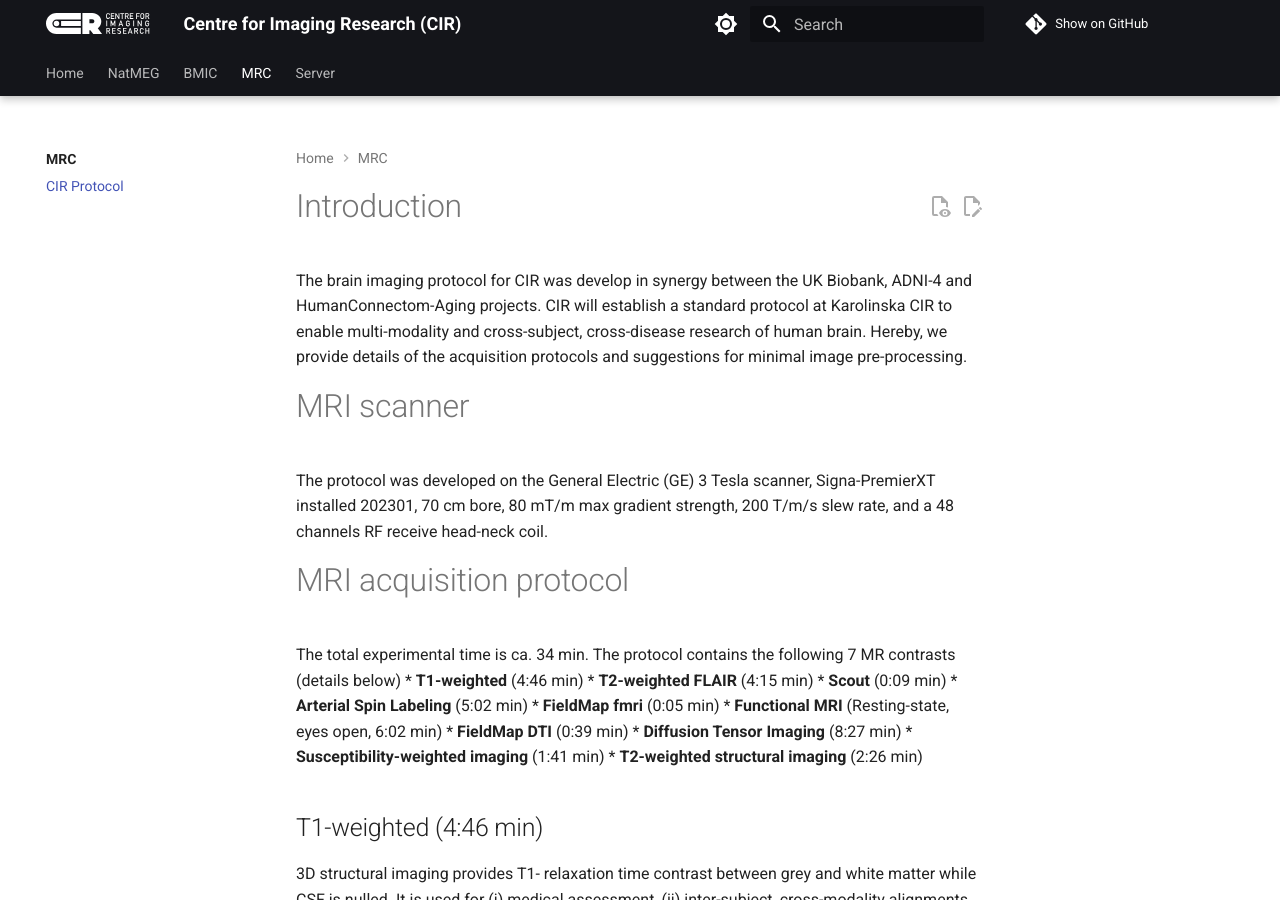
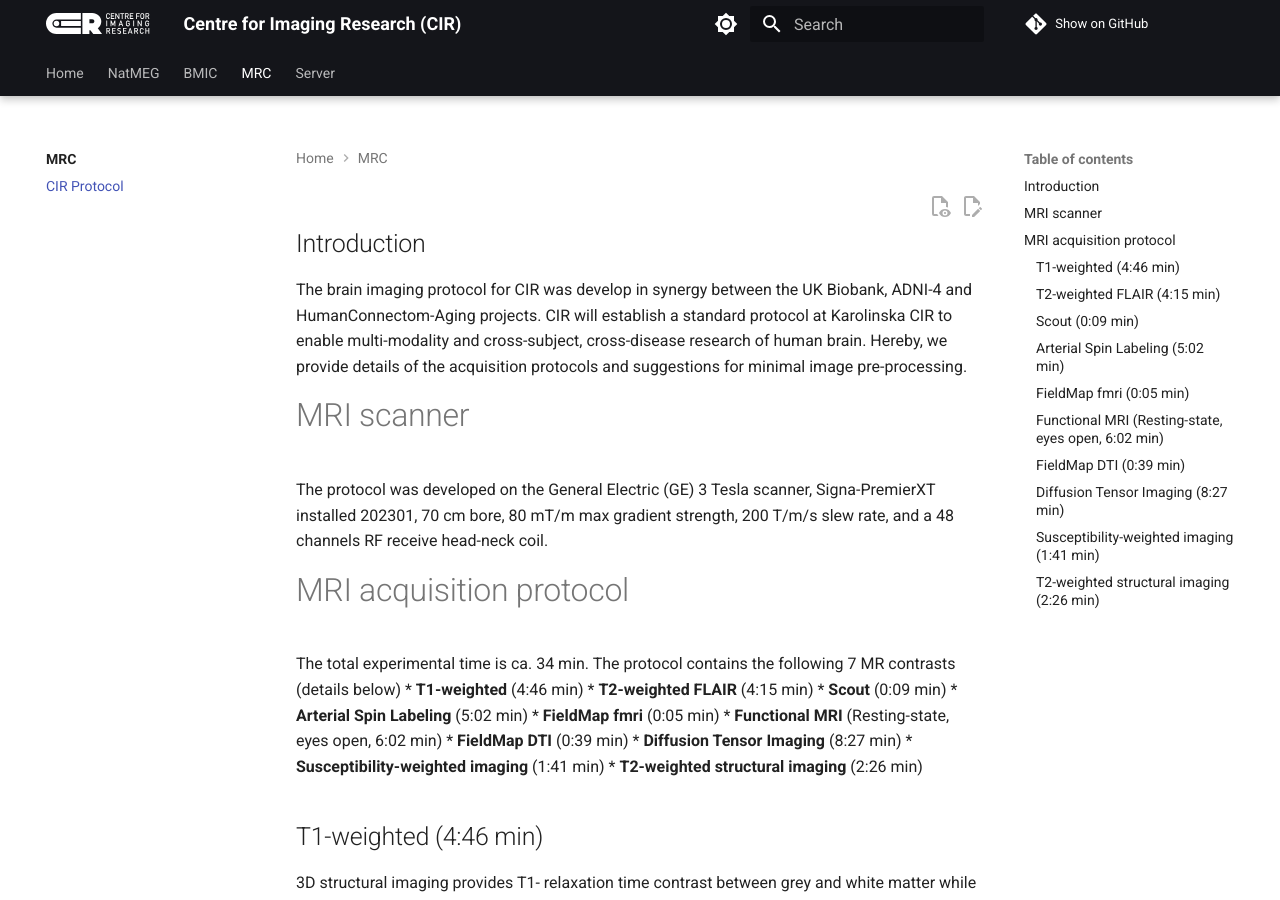
Before and after one commit to natmegsweden/documentation, an MkDocs documentation site: the page built from docs/mrc/mrc-cir-protocol.md, in a window 1280 px wide and 900 px high. Built offline with MkDocs 1.6.1 and Material for MkDocs 9.7.7, drawn with Linux system fonts in a browser that asks for light colours; comment, search, counter and statistics services are not loaded.

Commit message:
cir-protocol-update

```diff
--- a/docs/mrc/mrc-cir-protocol.md
+++ b/docs/mrc/mrc-cir-protocol.md
@@ -2,7 +2,7 @@
 title: CIR Protocol
 ---
 
-# Introduction
+## Introduction
 The brain imaging protocol for CIR was develop in synergy between the UK Biobank, ADNI-4  and HumanConnectom-Aging projects. CIR will establish a standard protocol at Karolinska CIR to enable multi-modality and cross-subject, cross-disease research of human brain. Hereby, we provide details of the acquisition protocols and suggestions for minimal image pre-processing.
 
 # MRI scanner
```
